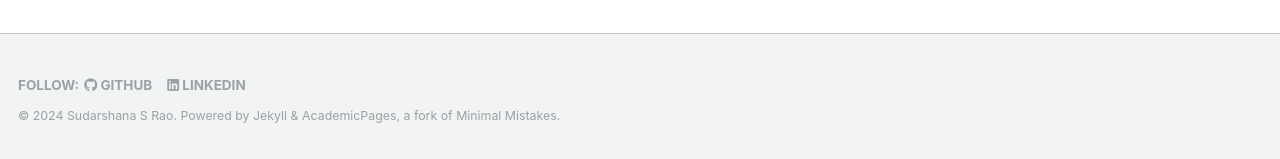
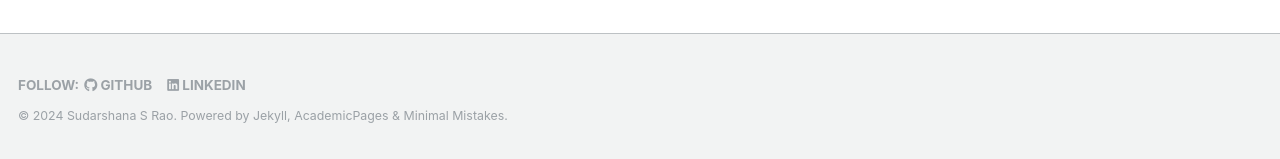
Before and after one commit to SudarshanaSRao/SudarshanaSRao.github.io, a Jekyll site: the page built from _pages/about.md, in a window 1280 px wide and 1304 px high. Shown: the part 1142-1301 px from the top of the window. Built offline with Jekyll 4.4.1, drawn with Linux system fonts in a browser that asks for light colours.

Commit message:
Update footer.html

```diff
--- a/_includes/footer.html
+++ b/_includes/footer.html
@@ -22,4 +22,4 @@
 </div>
 {% endif %}
 
-<div class="page__footer-copyright">&copy; {{ site.time | date: '%Y' }} {{ site.name | default: site.title }}. {{ site.data.ui-text[site.locale].powered_by | default: "Powered by" }} <a href="http://jekyllrb.com" rel="nofollow">Jekyll</a> &amp; <a href="https://github.com/academicpages/academicpages.github.io">AcademicPages</a>, a fork of <a href="https://mademistakes.com/work/minimal-mistakes-jekyll-theme/" rel="nofollow">Minimal Mistakes</a>.</div>
+<div class="page__footer-copyright">&copy; {{ site.time | date: '%Y' }} {{ site.name | default: site.title }}. {{ site.data.ui-text[site.locale].powered_by | default: "Powered by" }} <a href="http://jekyllrb.com" rel="nofollow">Jekyll</a>, <a href="https://github.com/academicpages/academicpages.github.io">AcademicPages</a> &amp; <a href="https://mademistakes.com/work/minimal-mistakes-jekyll-theme/" rel="nofollow">Minimal Mistakes</a>.</div>
```
